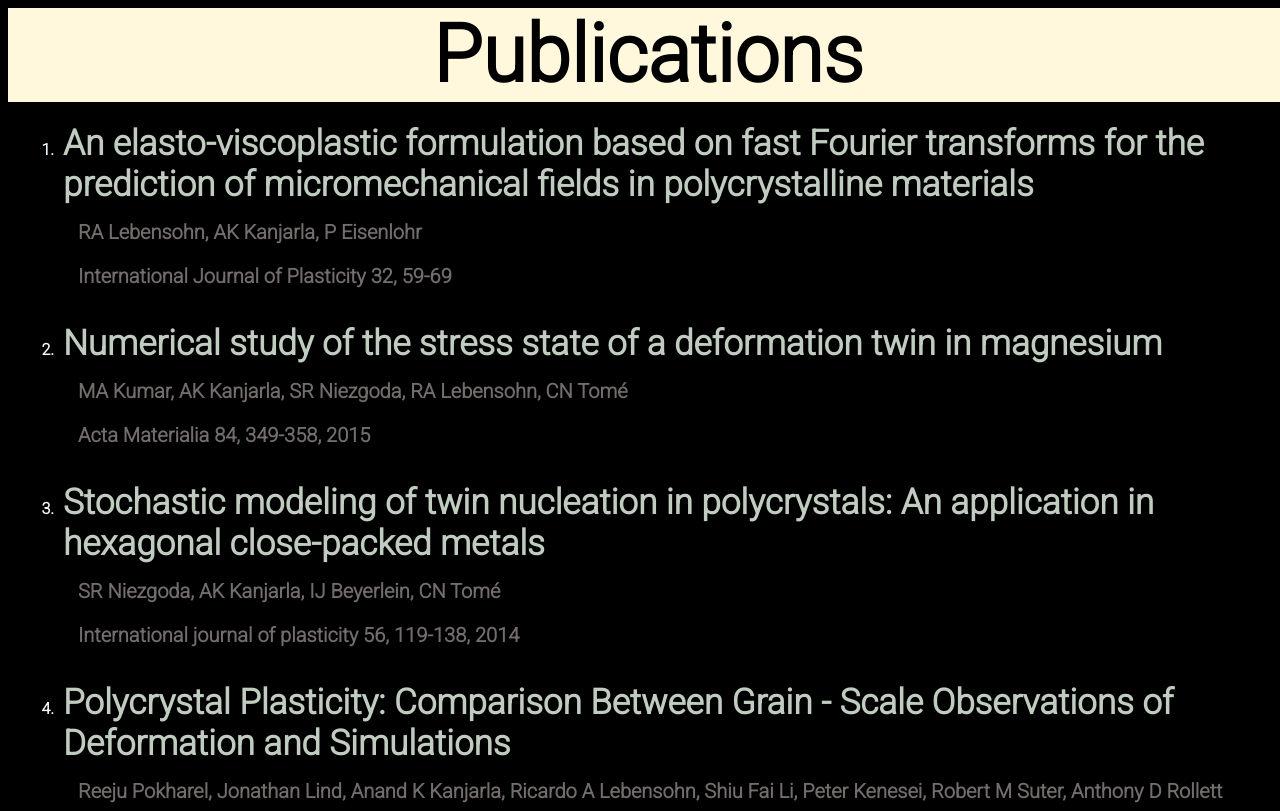
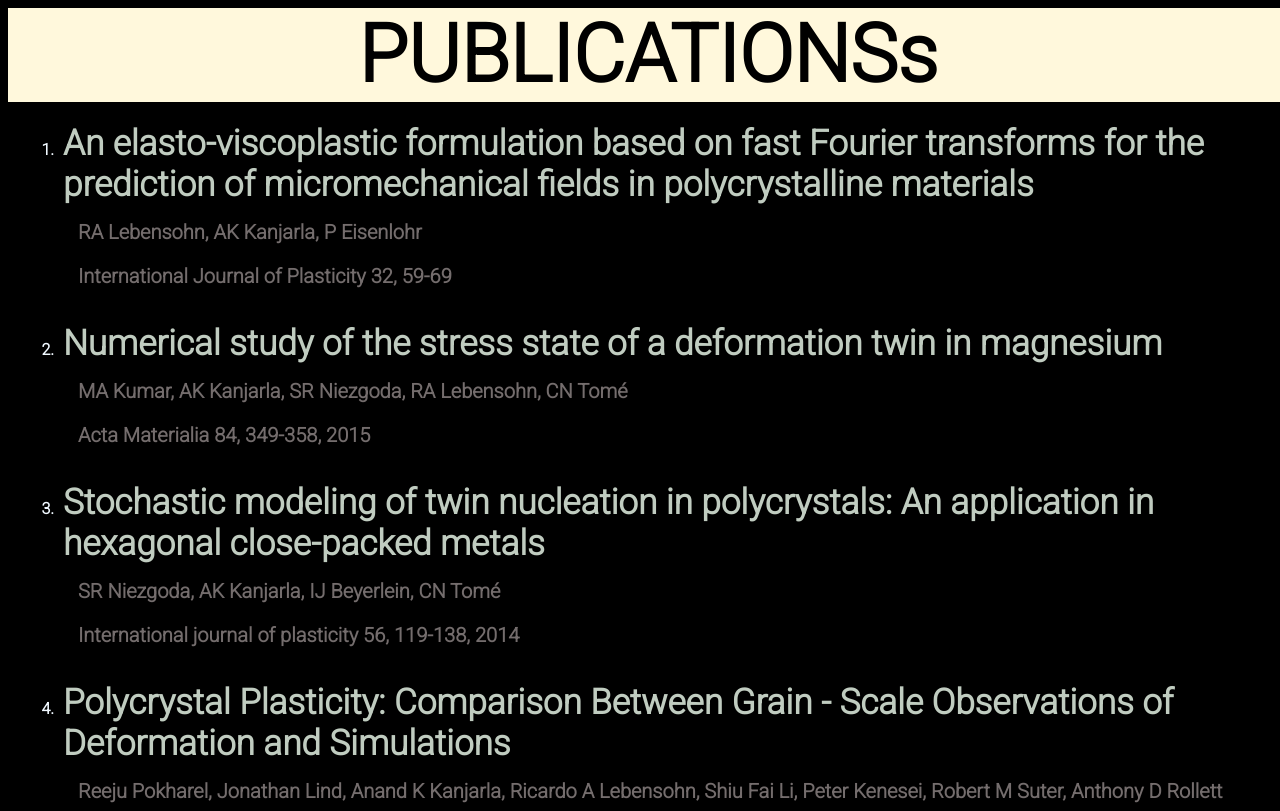
Before and after one commit to mohith-git/git-sample3, a plain HTML site: page index.html in a window 1280 px wide. Shown: the top 811 px of the page. Drawn offline with Linux system fonts and the light colour scheme.

Commit message:
Update and rename Publication.html to index.html

```diff
--- a/Publication.html
+++ b/index.html
@@ -5,7 +5,7 @@
     <link rel="stylesheet" href="publications.css">
 </head>
 <body>
-<div class="publication">Publications</div>
+<div class="publication">PUBLICATIONSs</div>
 <div>
 <ul style="list-style-type:decimal; color:aliceblue;">
 
```
